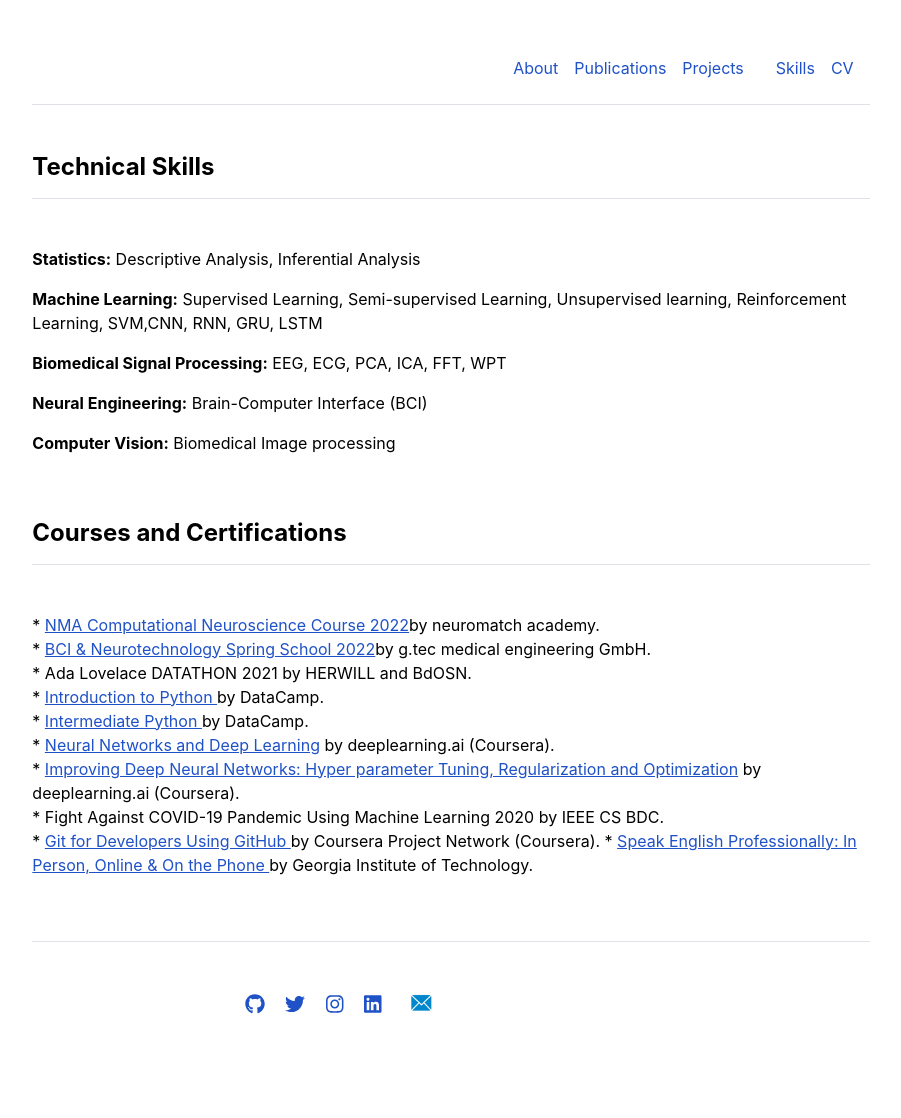
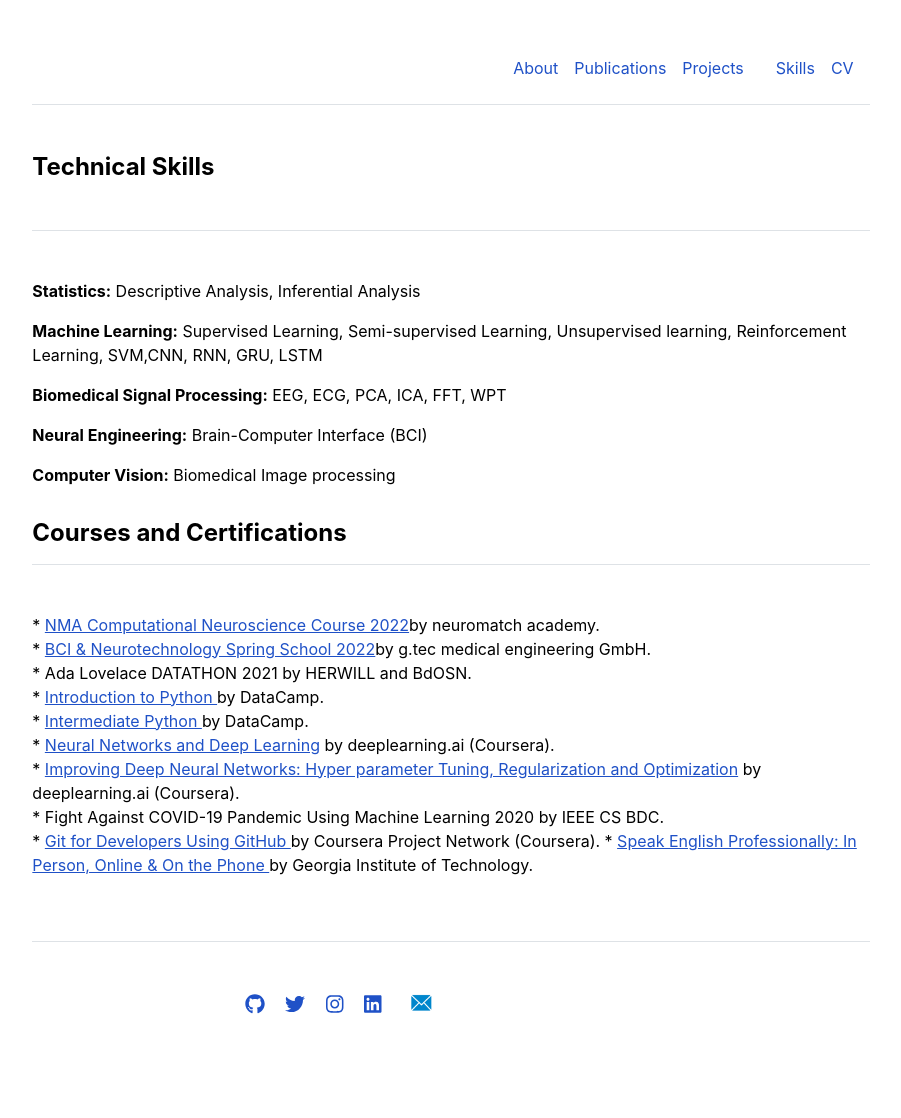
Before and after one commit to Anannabiswas/anannabiswas.github.io, a Jekyll site: the page built from Skills.md, in a window 1280 px wide. Shown: the whole page, without its empty margins (189-1090 px from the left). Built offline with Jekyll 4.4.1, drawn with Linux system fonts in a browser that asks for light colours.

Commit message:
Update Skills.md

```diff
--- a/Skills.md
+++ b/Skills.md
@@ -3,9 +3,9 @@ layout: default
 title: "Ananna Biswas | Skills "
 ---
 
-  <div class="row g-5 mb-5">
+  <div class="row g-5 mb-3">
    <div class="col-md-12">
-    <h4 class="fw-bold border-bottom pb-3 mb-5">Technical Skills</h4>
+    <h4 class="fw-bold border-bottom pb-5 mb-5">Technical Skills</h4>
     <P><b>Statistics:</b> Descriptive Analysis, Inferential Analysis </p>
     <p><b> Machine Learning:</b> Supervised Learning, Semi-supervised Learning, Unsupervised learning, Reinforcement Learning, SVM,CNN, RNN, GRU, LSTM </p>
     <p><b>Biomedical Signal Processing:</b> EEG, ECG, PCA, ICA, FFT, WPT</p>
```
